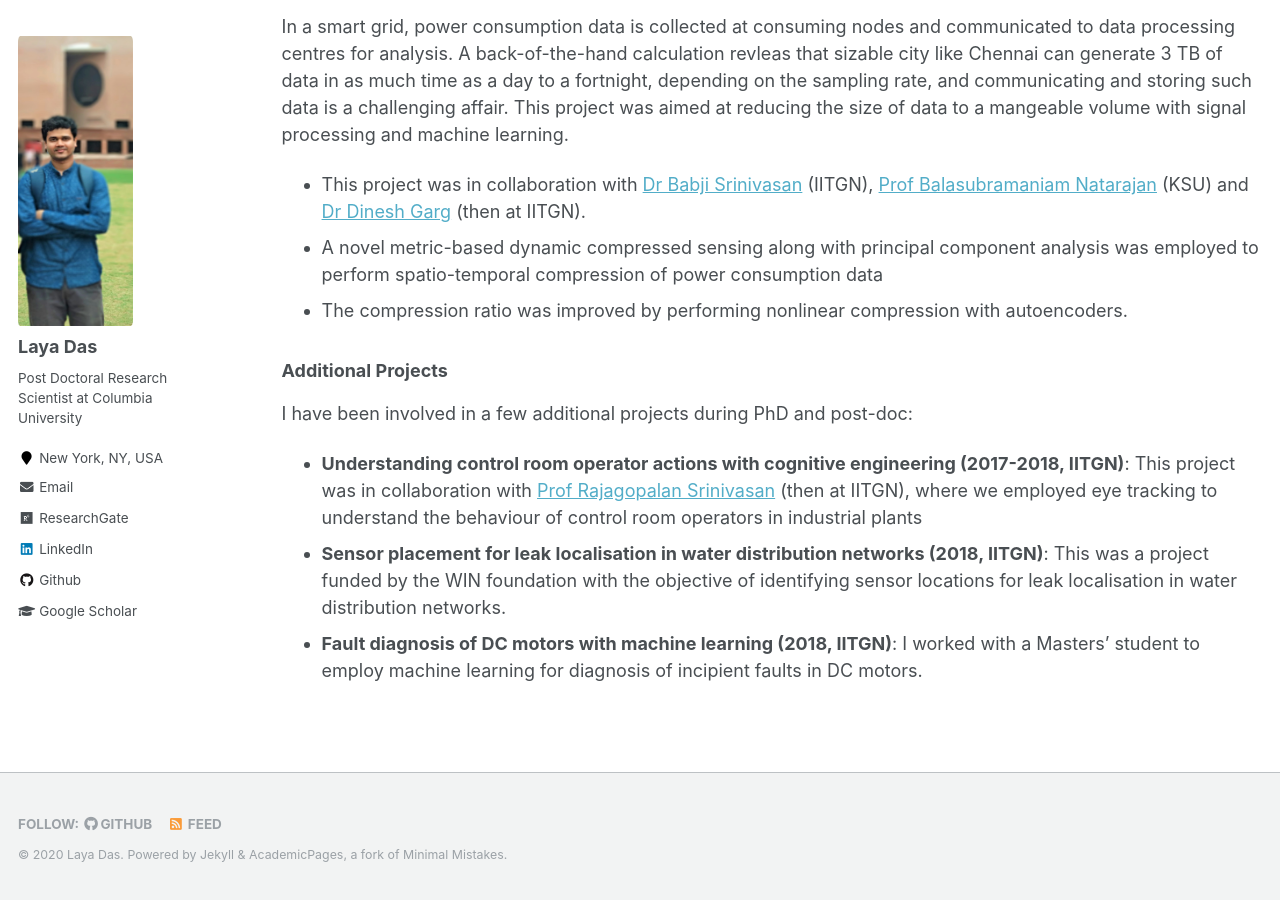
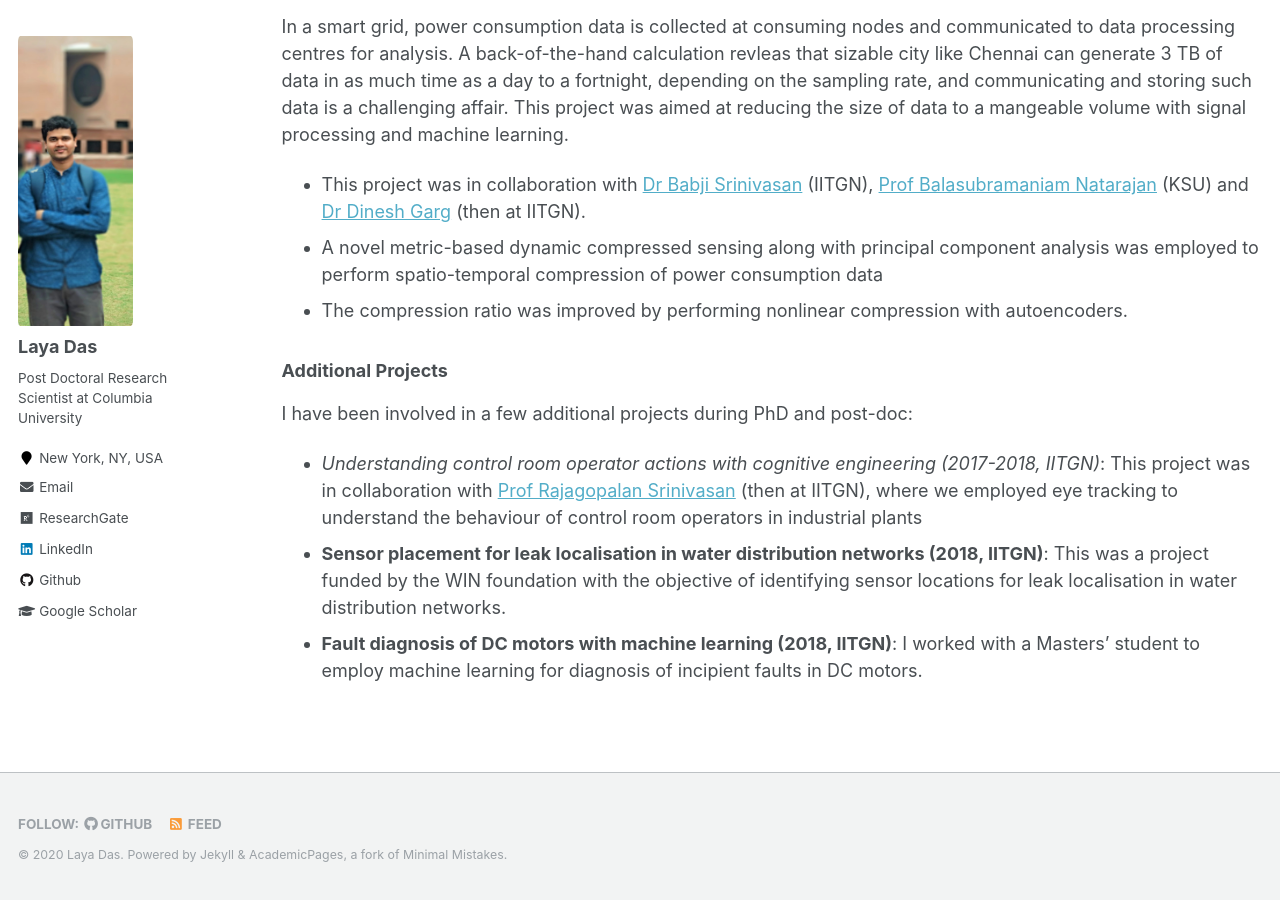
Before and after one commit to layadas/layadas.github.io, a Jekyll site: the page built from _pages/research.md, in a window 1280 px wide and 900 px high, scrolled down 1663 px. Built offline with Jekyll 4.4.1, drawn with Linux system fonts in a browser that asks for light colours.

```diff
--- a/_pages/research.md
+++ b/_pages/research.md
@@ -62,7 +62,7 @@ This project was aimed at reducing the size of data to a mangeable volume with s
 
 ### Additional Projects
 I have been involved in a few additional projects during PhD and post-doc:
-- **Understanding control room operator actions with cognitive engineering (2017-2018, IITGN)**: This project was in collaboration with
+- *Understanding control room operator actions with cognitive engineering (2017-2018, IITGN)*: This project was in collaboration with
 [Prof Rajagopalan Srinivasan](https://che.iitm.ac.in/?page_id=457) (then at IITGN), where we employed eye tracking to understand the behaviour of control room operators in industrial
 plants
 - **Sensor placement for leak localisation in water distribution networks (2018, IITGN)**: This was a project funded by the WIN foundation with the objective of identifying sensor
```
